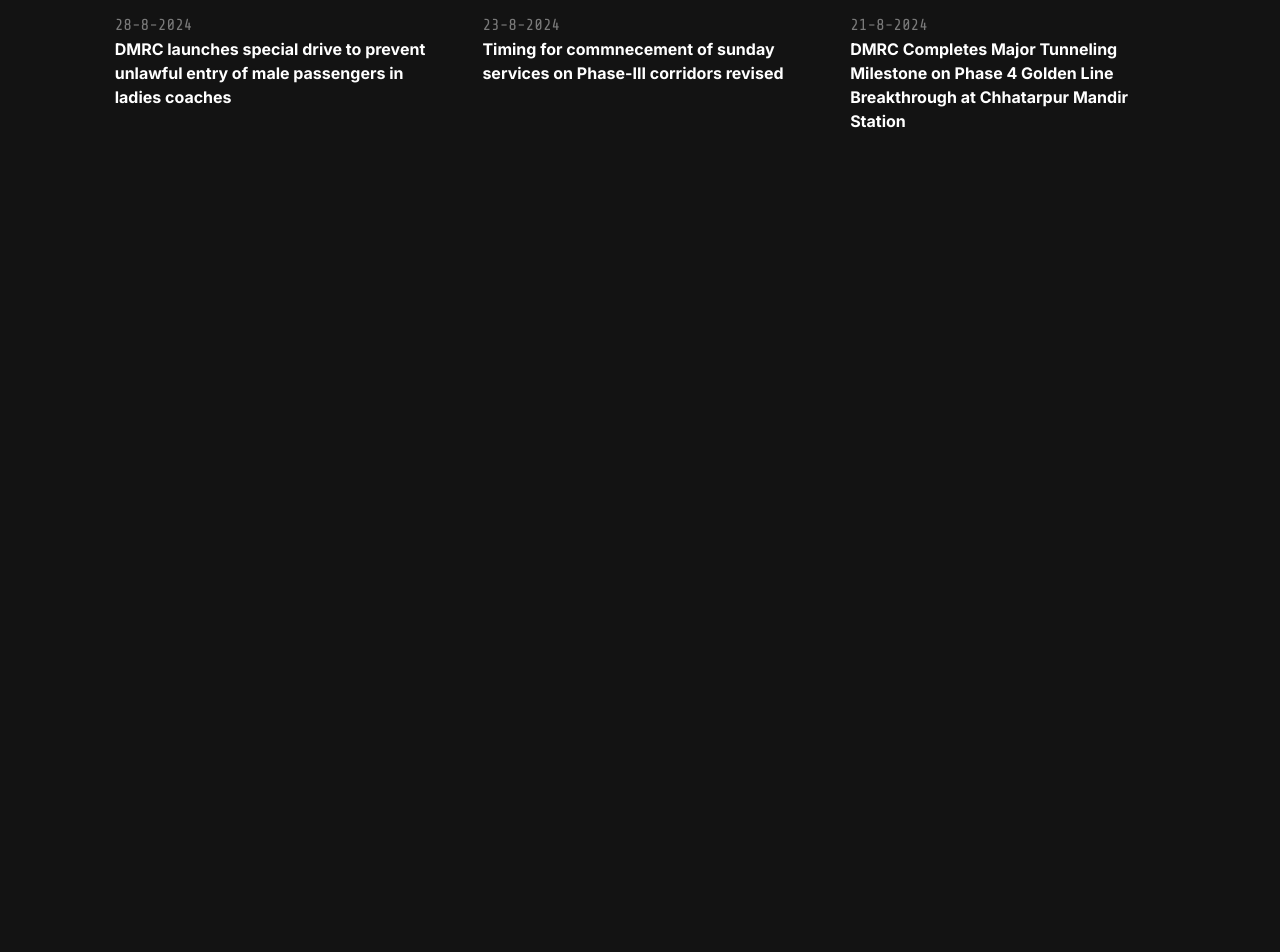
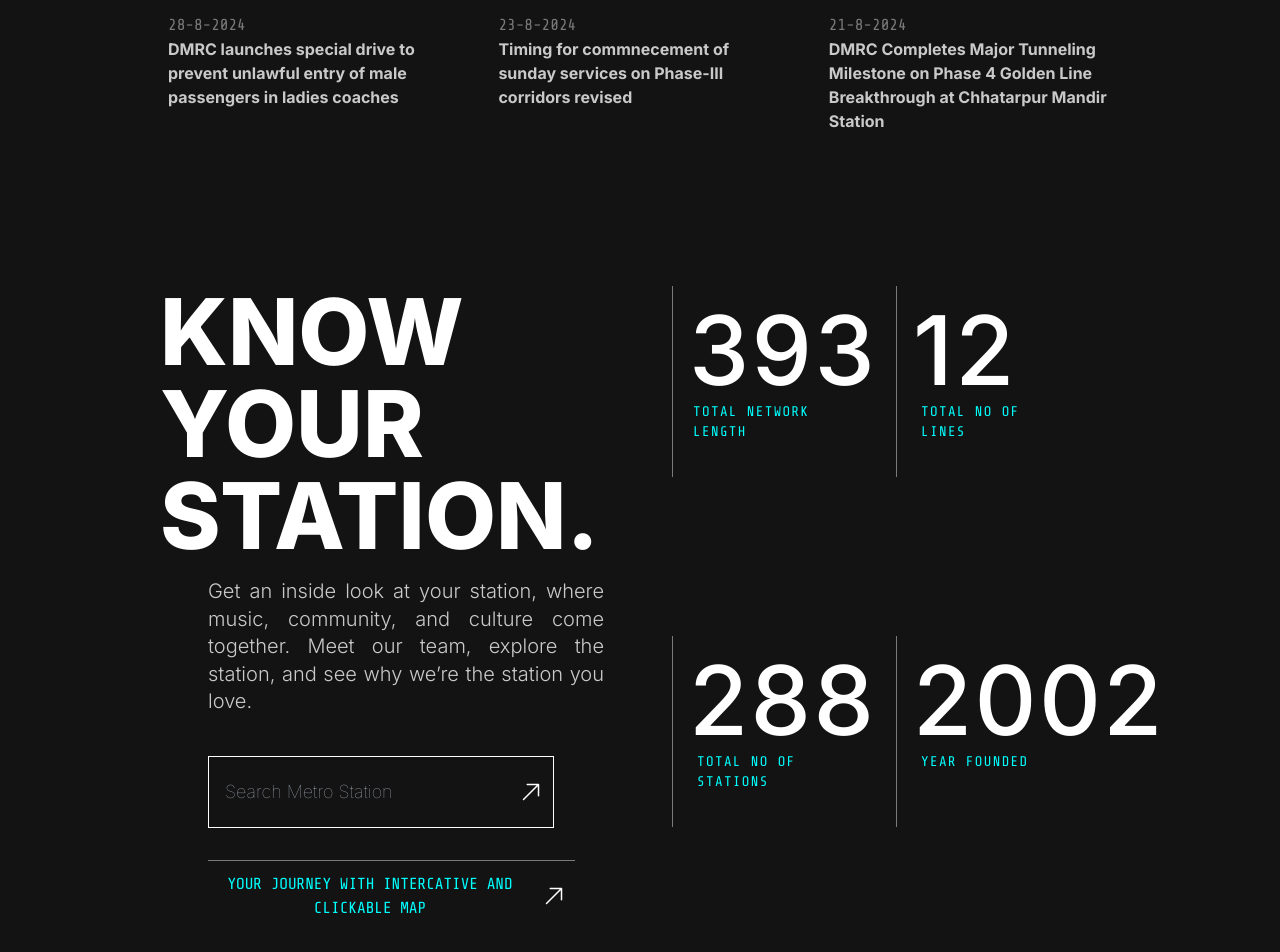
Before and after one commit to Chandankrswain/Navi-Delhi-Metro, a React (Vite) app: page / in a window 1280 px wide. Shown: the part 1024-1976 px from the top of the page. Before the commit the page ends 1260 px from the top, so only its background shows below. Built offline with nearby package versions, Linux system fonts and the light colour scheme.

Commit message:
ADD : know your station and card group component

```diff
--- a/src/App.tsx
+++ b/src/App.tsx
@@ -10,13 +10,12 @@ const App = () => {
       <Navbar />
       <Banner />
       <NoticesAlerts />
-      <br></br>
-      <br></br>
-      <br></br>
-      <br></br>
-      <br></br>
-      <br></br>
-      {/* <CardGroup /> */}
+      <div className=" flex w-full h-[700px] justify-center ">
+        <div className=" flex sm:w-9/12">
+          <KnowYourStation />
+          <CardGroup />
+        </div>
+      </div>
     </>
   );
 };
--- a/src/Components/BannerCard.tsx
+++ b/src/Components/BannerCard.tsx
@@ -15,14 +15,20 @@ const BannerCard = () => {
 
         <p className="mt-3 text-md">From</p>
         <div className="flex items-center justify-between">
-          <input className="border border-white bg-transparent w-full h-[60px] border-1 p-4 text-lg mt-4 border-red-900"></input>
+          <input
+            className="border border-white bg-transparent w-full h-[60px] border-1 p-4 text-lg mt-4 "
+            placeholder="Enter Metro Station"
+          ></input>
         </div>
         <div className="flex items-center justify-between mt-5">
           <p className="text-md">To</p>
           <HiOutlineArrowsUpDown className="w-6 h-6" />
         </div>
         <div className="flex items-center  justify-between">
-          <input className="border border-white bg-transparent w-full h-[60px] rounded-0 border-1 p-4 text-lg mt-4 border-red-900"></input>
+          <input
+            className="border border-white bg-transparent w-full h-[60px] rounded-0 border-1 p-4 text-lg mt-4 "
+            placeholder="Enter Metro Station"
+          ></input>
         </div>
         <p className="text-xl font-bold mt-4">Advanced Filter</p>
         <div className=" flex w-full h-[200px] mt-4 justify-between">
--- a/src/Components/CardGroup.tsx
+++ b/src/Components/CardGroup.tsx
@@ -1,17 +1,37 @@
 const CardGroup = () => {
   return (
-    <div className="flex items-center">
-      <div className=" flex flex-col justify-between  w-[30%] h-[180px] rounded-2xl p-4 ">
-        <p className="text-white text-8xl font-bold ">393</p>
-        <p className="text-white text-xl ml-1">Total Network length</p>
+    <div className="flex flex-wrap items-start w-[50%] justify-evenly ">
+      <div className=" flex flex-col p-4 w-[40%] h-[191px] border-l p-2 border-[#7a7a7a] ">
+        <p className="text-white text-8xl font-medium mb-1 tracking-wide">
+          393
+        </p>
+        <p className="text-[#00FFFF] text-sm ml-1 font-['Share_Tech_Mono'] tracking-widest">
+          TOTAL NETWORK LENGTH
+        </p>
       </div>
-      <div className="flex flex-col justify-between  w-[30%] h-[180px] rounded-2xl p-4  ">
-        <p className="text-white text-8xl font-bold ">12 </p>
-        <p className="text-white text-xl ml-2">Total no of lines</p>
+      <div className="flex flex-col p-4 w-[40%] h-[191px] border-l p-2 border-[#7a7a7a]">
+        <p className="text-white text-8xl font-medium mb-1 tracking-wide">
+          12{" "}
+        </p>
+        <p className="text-[#00FFFF] text-sm ml-2 font-['Share_Tech_Mono'] tracking-widest">
+          TOTAL NO OF LINES
+        </p>
       </div>
-      <div className="flex flex-col justify-between w-[30%] h-[180px] rounded-2xl p-4 ">
-        <p className="text-white text-8xl font-bold ">288 </p>
-        <p className="text-white text-xl ml-2">Total no of stations</p>
+      <div className="flex flex-col  p-4 w-[40%] h-[191px] border-l p-2 border-[#7a7a7a]">
+        <p className="text-white text-8xl font-medium mb-1 tracking-wide ">
+          288{" "}
+        </p>
+        <p className="text-[#00FFFF] text-sm ml-2 font-['Share_Tech_Mono'] tracking-widest">
+          TOTAL NO OF STATIONS
+        </p>
+      </div>
+      <div className="flex flex-col p-4 w-[40%] h-[191px] border-l p-2 border-[#7a7a7a]">
+        <p className="text-white text-8xl font-medium mb-1 tracking-wide">
+          2002
+        </p>
+        <p className="text-[#00FFFF] text-sm ml-2 font-['Share_Tech_Mono'] tracking-widest">
+          YEAR FOUNDED
+        </p>
       </div>
     </div>
   );
--- a/src/Components/KnowYourStation.tsx
+++ b/src/Components/KnowYourStation.tsx
@@ -1,19 +1,34 @@
+import { HiArrowUpRight, HiOutlineArrowDownTray } from "react-icons/hi2";
 import DelhiMetroLogo from "../images/logo.png";
 
 const KnowYourStation = () => {
   return (
-    <div className="flex flex-col bg-green-700 w-[500px] h-[170px] rounded-xl p-4 justify-between">
-      <div className="flex items-center">
-        <img className="w-8 h-7 justify-start" src={DelhiMetroLogo} />
-        <p className="ml-2">Know Your Station</p>
+    <div className="max-w-[50%] flex flex-col items-start">
+      <p className="text-white text-[92px] font-extrabold leading-none mb-4">
+        KNOW YOUR STATION.
+      </p>
+      <p className="text-[#c9c9c9] font-light text-[20px] w-full pl-12 pr-9 text-justify mb-7 leading-snug">
+        Get an inside look at your station, where music, community, and culture
+        come together. Meet our team, explore the station, and see why we’re the
+        station you love.
+      </p>
+      <div className="flex mt-3 w-full mb-5 pl-12 ">
+        <input
+          className="border border-white border-r-0 bg-transparent w-[70%] h-[72px] p-4 text-lg font-thin text-white focus:outline-none focus:border-white"
+          placeholder="Search Metro Station"
+        />
+        <button className="border border-white border-l-0 w-[10%] h-[72px] flex items-center justify-center">
+          <HiArrowUpRight className="text-white w-6 h-6" />
+        </button>
       </div>
-      <input
-        className="rounded-md h-10 p-3"
-        placeholder="Enter Your Station Name "
-      />
-      <button className=" p-2 pl-3 pr-3 bg-red-800 rounded-md text-white self-end ">
-        Advanced Search
-      </button>
+      <div className="flex mt-3 w-full mb-9 pl-12 ">
+        <button className="border-t border-[#7a7a7a] w-[75%] h-[72px] text-[#00FFFF] font-['Share_Tech_Mono'] ">
+          YOUR JOURNEY WITH INTERCATIVE AND CLICKABLE MAP
+        </button>
+        <button className="border-t border-[#7a7a7a] w-[10%] h-[72px] flex items-center justify-center">
+          <HiArrowUpRight className="text-white w-6 h-6" />
+        </button>
+      </div>
     </div>
   );
 };
--- a/src/Components/Navbar.tsx
+++ b/src/Components/Navbar.tsx
@@ -18,7 +18,7 @@ const Navbar = () => {
 
         {/* Right section of Navbar */}
         <div className="flex justify-between item-center sm:w-[215px]">
-          <button className="invisible sm:visible w-32 sm:w-40 h-12 sm:h-14 text-white text-sm sm:text-md border font-['Share_Tech_Mono'] font-thin flex justify-center items-center">
+          <button className="invisible sm:visible w-32 sm:w-40 h-12 sm:h-14 text-white text-sm sm:text-md border  font-['Share_Tech_Mono']font-thin flex justify-center items-center">
             CONTACT
             <HiArrowUpRight className="w-5 h-5 sm:w-6 sm:h-6 ml-2 sm:ml-4" />
           </button>
--- a/src/Components/NoticesAlerts.tsx
+++ b/src/Components/NoticesAlerts.tsx
@@ -1,7 +1,7 @@
 const NoticesAlerts = () => {
   return (
-    <div className="flex flex-col w-full justify-center items-center">
-      <div className=" sm:w-10/12 h-[164px] p-5 sm:p-2">
+    <div className="flex flex-col w-full justify-center items-center mb-[11rem]">
+      <div className=" sm:w-9/12 h-[182px] p-9 sm:p-2">
         <p className=" text-white text-[1.5rem] sm:text-[2rem] font-medium mb-3  ">
           Notices and Alerts
         </p>
@@ -11,7 +11,7 @@ const NoticesAlerts = () => {
               <p className="text-[#7a7a7a] font-['Share_Tech_Mono']">
                 28-8-2024
               </p>
-              <p className="text-white sm:text-md font-bold">
+              <p className="text-[#c9c9c9] sm:text-md font-bold">
                 DMRC launches special drive to prevent unlawful entry of male
                 passengers in ladies coaches
               </p>
@@ -20,7 +20,7 @@ const NoticesAlerts = () => {
               <p className="text-[#7a7a7a] font-['Share_Tech_Mono']">
                 23-8-2024
               </p>
-              <p className="text-white sm:text-md font-bold">
+              <p className="text-[#c9c9c9] sm:text-md font-bold">
                 Timing for commnecement of sunday services on Phase-III
                 corridors revised
               </p>
@@ -29,7 +29,7 @@ const NoticesAlerts = () => {
               <p className="text-[#7a7a7a] font-['Share_Tech_Mono']">
                 21-8-2024
               </p>
-              <p className="text-white sm:text-md font-bold">
+              <p className="text-[#c9c9c9] sm:text-md font-bold">
                 DMRC Completes Major Tunneling Milestone on Phase 4 Golden Line
                 Breakthrough at Chhatarpur Mandir Station
               </p>
```
